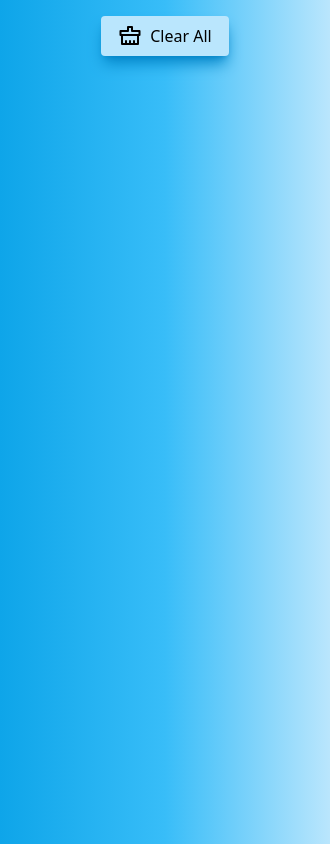
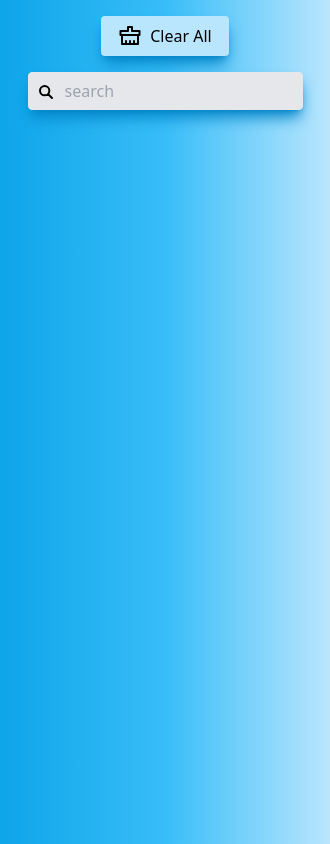
Before and after one commit to vinugawade/urboard, an Electron app: page src/index.html in a window 330 px wide. Drawn offline with nearby package versions, Linux system fonts and the light colour scheme.

Commit message:
feat: new search funtionality

```diff
--- a/src/index.html
+++ b/src/index.html
@@ -27,6 +27,21 @@
             <span class="flex flex-col icon icon-delete-all"> Clear All </span>
         </button>
     </div>
+
+    <!-- Search Field -->
+    <div class="flex w-full lg:w-full md:w-full xl:w-full flex-col items-center justify-center relative text-gray-500 pt-4">
+      <div class="relative">
+        <input type="text" id="search-q"
+          class="p-1.5 pl-9 rounded border border-gray-200 bg-gray-200 focus:bg-white focus:outline-none focus:ring-2 focus:ring-sky-600 focus:border-transparent hover:border-white shadow-lg shadow-sky-600 hover:shadow-sky-400 transition-all"
+          placeholder="search" />
+        <svg class="w-4 h-4 absolute left-2.5 top-3 fill-transparent stroke-black hover:stroke-sky-600"
+          xmlns="http://www.w3.org/2000/svg" viewBox="0 0 24 24" stroke="currentColor">
+          <path stroke-linecap="round" stroke-linejoin="round" stroke-width="3"
+            d="M21 21l-6-6m2-5a7 7 0 11-14 0 7 7 0 0114 0z" />
+        </svg>
+      </div>
+    </div>
+
     <div class="relative mx-auto mt-5 flex w-72 lg:w-full md:w-full xl:w-full max-w-lg flex-col">
       <div class="relative space-y-3" id="clips">
       </div>
--- a/src/renderer.js
+++ b/src/renderer.js
@@ -151,3 +151,11 @@ function writeLastItem(item) {
 function clearDashboard() {
   $("#clips").empty()
 }
+
+// Search in clipboard.
+$("#search-q").on("keyup", function() {
+  var value = this.value.toLowerCase().trim();
+  $("#clips div.item").show().filter(function() {
+    return $(this).text().toLowerCase().trim().indexOf(value) == -1;
+  }).hide();
+});
```
